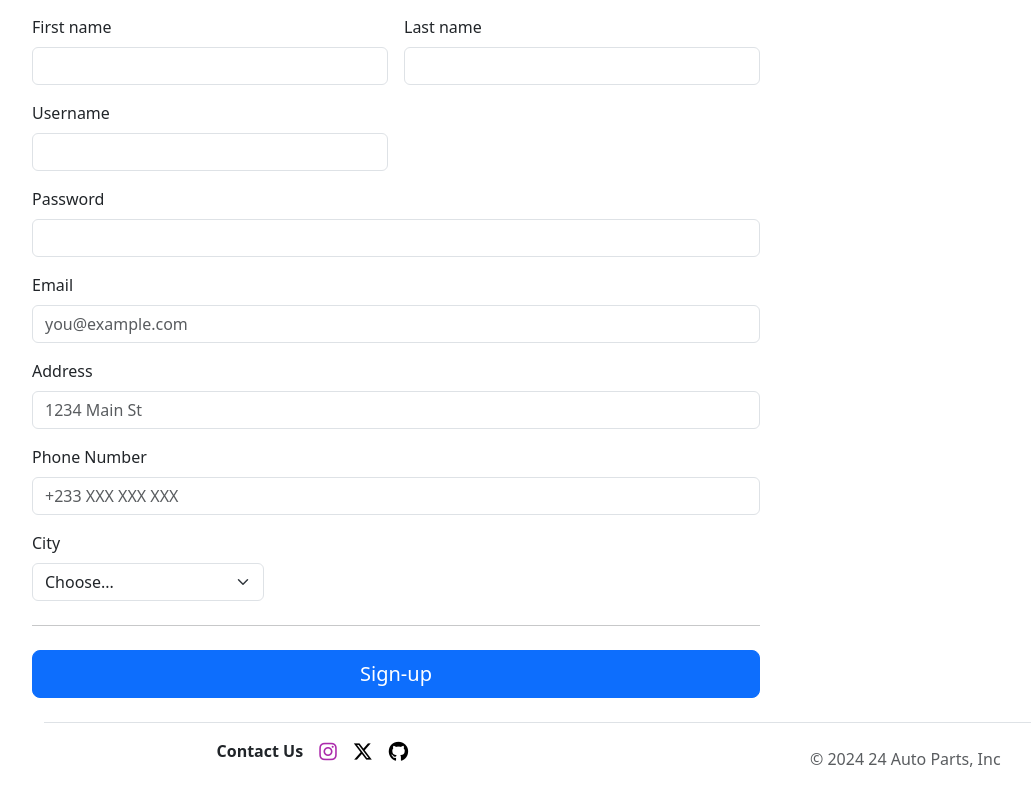
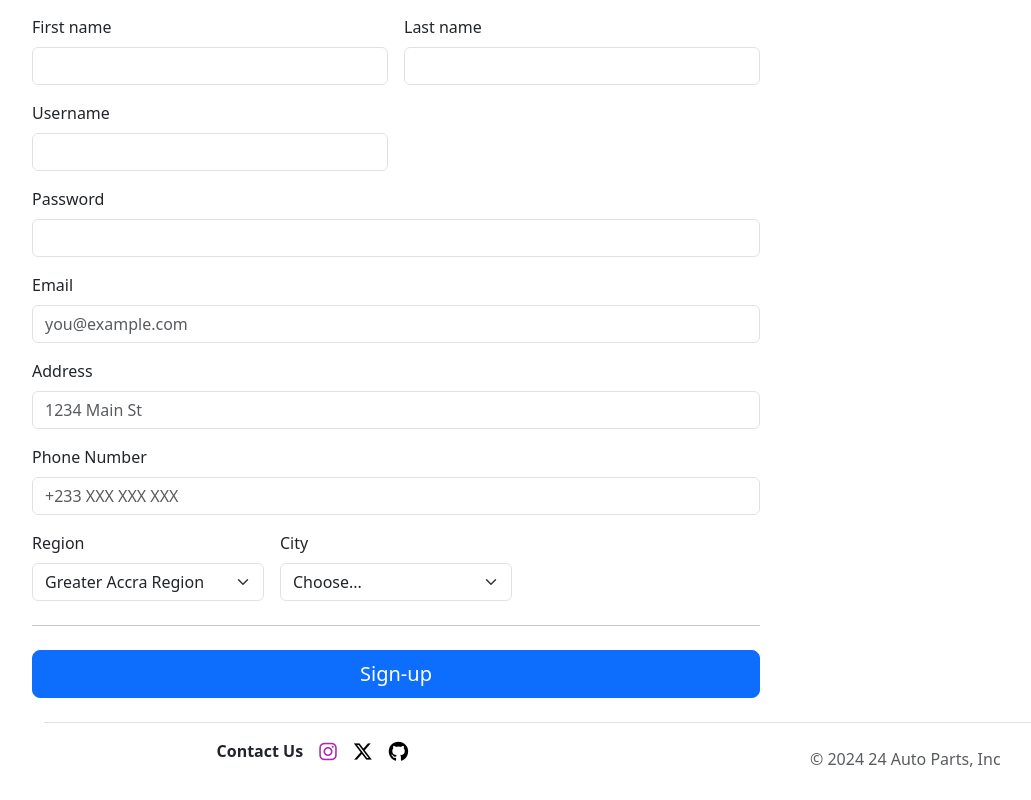
Before and after one commit to Kobby24/auto_parts_shop, a Django app: page /signup/ in a window 1280 px wide. Shown: the part 208-1008 px from the top of the page, without its empty margins (50-1081 px from the left). Run offline with Django 4.2, Linux system fonts and the light colour scheme; data comes from the database, SQL or seed files in the repository.

Commit message:
updating the sign-up form

```diff
--- /dev/null
+++ b/main_app/auto_parts_app/AutoParts/static/signup-script.js
@@ -0,0 +1,15 @@
+const optionsData = {{ options|safe }};
+
+  function updateContent() {
+    const selectedValue = document.getElementById('region').value;
+    const contentDiv = document.getElementById('city');
+
+    // Find the corresponding option in the data
+    const selectedOption = optionsData.find(opt => opt.id == selectedValue);
+
+    if (selectedOption) {
+      contentDiv.innerHTML = `<p>${selectedOption.content}</p>`;
+    } else {
+      contentDiv.innerHTML = "<p>Select an option to see changes here!</p>";
+    }
+  }
--- a/main_app/auto_parts_app/AutoParts/templates/signup_form.html
+++ b/main_app/auto_parts_app/AutoParts/templates/signup_form.html
@@ -76,8 +76,18 @@
                     <input type="text" class="form-control" name="phone" id="address2" placeholder="+233 XXX XXX XXX">
                   </div>
 
-
                   <div class="col-md-4">
+                                <label for="state" class="form-label">Region</label>
+                                <select class="form-select" id="region" required="" name="region">
+                                  {% for region in regions %}
+                                  <option>{{ region }}</option>
+                                  {% endfor %}
+                                </select>
+                                <div class="invalid-feedback">
+                                  Please provide a valid state.
+                                </div>
+                              </div>
+                  <div class="col-md-4" id="city">
                     <label for="state" class="form-label">City</label>
                     <select class="form-select" id="state" required="" name="city">
                       <option value="">Choose...</option>
@@ -87,6 +97,7 @@
                       Please provide a valid state.
                     </div>
                   </div>
+
 
 
                 </div>
@@ -118,6 +129,6 @@
       </div>
       </div>
       <script src="https://cdn.jsdelivr.net/npm/bootstrap@5.3.3/dist/js/bootstrap.bundle.min.js" integrity="sha384-YvpcrYf0tY3lHB60NNkmXc5s9fDVZLESaAA55NDzOxhy9GkcIdslK1eN7N6jIeHz" crossorigin="anonymous"></script>
-
+      <script src="../static/signup-script.js"></script>
 </body>
 </html>
--- a/main_app/auto_parts_app/AutoParts/utils.py
+++ b/main_app/auto_parts_app/AutoParts/utils.py
@@ -2,7 +2,7 @@ from datetime import datetime
 from django.contrib.auth.backends import BaseBackend
 from django.contrib.auth.hashers import PBKDF2PasswordHasher
 import django
-from .models import Model, CustomUser
+from .models import Model, CustomUser,Region,City
 
 import os
 os.environ.setdefault('DJANGO_SETTINGS_MODULE', 'main_app/auto_parts_app/auto_parts_app/settings.py')  # Update 'main_app.settings' to match your settings module path
@@ -32,4 +32,13 @@ def password_h(pwd):
     salt='345'
     return hasher.encode(password=pwd,salt=salt)
 def get_city(region):
-    pass
+    selected_region = Region.object.get(region=region)
+    region_id = selected_region.region_id
+    return City.object.all(region_id=region_id)
+
+def regions():
+    region_name=[]
+    regions = Region.objects.all()
+    for region in regions:
+        region_name.append(region.region)
+    return region_name
--- a/main_app/auto_parts_app/AutoParts/views.py
+++ b/main_app/auto_parts_app/AutoParts/views.py
@@ -1,7 +1,7 @@
 from django.shortcuts import render, redirect
 from .models import Model, CustomUser
 from django.contrib.auth import authenticate
-from .utils import password_h, time_now, MyBackend
+from .utils import password_h, time_now, MyBackend,regions
 
 
 # Create your views here.
@@ -67,8 +67,10 @@ def signup(request):
         get_in.save()
         return home(request)
     else:
+        region_list = regions()
 
-        return render(request, 'signup_form.html')
+
+        return render(request, 'signup_form.html',{"regions":region_list})
 
 
 def main_shop(request):
```
